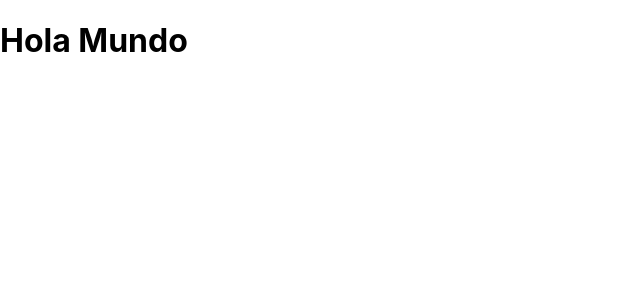
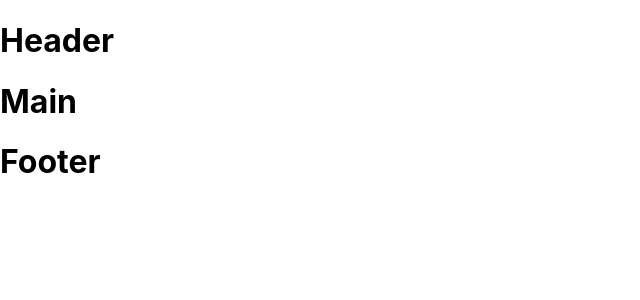
Before and after one commit to EnmanuelsandoG/react_project, a React (Create React App) app: page / in a window 1280 px wide. Shown: the top 300 px of the page, without its empty margins (0-640 px from the left). Built offline with nearby package versions, Linux system fonts and the light colour scheme.

Commit message:
Elementos necesarios

```diff
--- a/src/App.js
+++ b/src/App.js
@@ -1,7 +1,19 @@
 import React from "react";
 
 const App = () => {
-  return <h1>Hola Mundo</h1>
-}
+  return (
+    <>
+      <header>
+        <h1>Header</h1>
+      </header>
+      <main>
+        <h1>Main</h1>
+      </main>
+      <footer>
+        <h1>Footer</h1>
+      </footer>
+    </>
+  );
+};
 
-export default App
+export default App;
```
Also changed, not shown: src/Components/Header/Header.js (added, +7 -0 lines).
